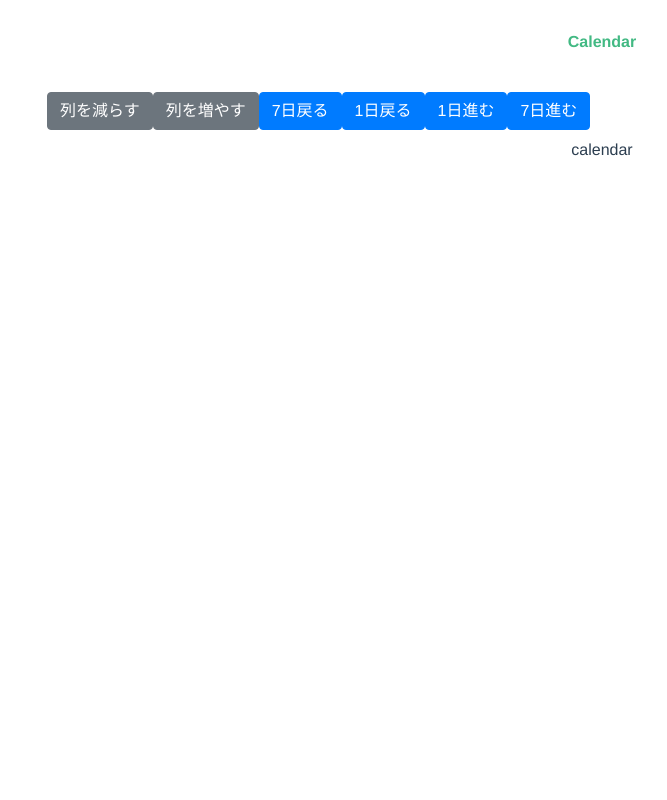
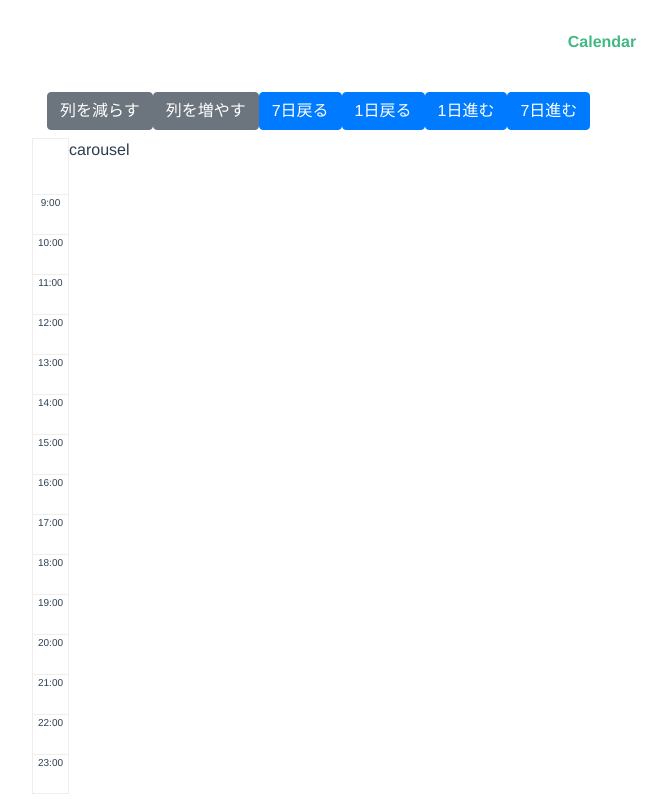
Before and after one commit to tsume-ha/vertical-calendar, a Vue app: page / in a window 1280 px wide. Shown: the whole page, without its empty margins (38-705 px from the left). Built offline with nearby package versions, Linux system fonts and the light colour scheme.

Commit message:
leftside

```diff
--- /dev/null
+++ b/src/assets/table-cell.css
@@ -0,0 +1,24 @@
+@charset "utf-8";
+/* 表内セルの高さ・ボーダー指定 */
+.date, .time{
+    border-top: 1px solid #eee;
+}
+.time:last-child{
+  border-bottom: 1px solid #eee;
+}
+.date{
+  height: 3.5rem;
+  text-align: center;
+  line-height: 1.5rem;
+  font-size: 12px;
+  padding: 0.25rem auto;
+}
+.date.sunday{
+  background-color: #ffc6c6;
+}
+.date.saturday{
+  background-color: #aae7ff;
+}
+.time{
+  height: 20px;
+}
--- a/src/components/Calendar.vue
+++ b/src/components/Calendar.vue
@@ -1,18 +1,50 @@
 <template>
     <div>
         <controller />
-        calendar
+        <div id="table" class="row">
+            <leftside />
+            <carousel />
+        </div>
     </div>
 </template>
 
 <script>
 import controller from '@/components/controller.vue'
+import leftside from '@/components/leftside.vue'
+import carousel from '@/components/carousel.vue'
 
 export default {
     name: 'Calendar',
     components: {
         controller,
-
+        leftside,
+        carousel
     }
 }
 </script>
+
+<style scoped>
+#table{
+  display: flex;
+  flex-direction: row;
+  position: relative;
+  box-sizing: border-box;
+}
+#table > div{
+  position: relative;
+  margin: 0;
+  padding: 0;
+}
+#table > #leftside{
+  display: inline-block;
+  flex-basis: 40px;
+  flex-shrink: 0;
+  flex-grow: 0.25;
+}
+#table > #carousel{
+  display: inline-block;
+  flex-basis: auto;
+  flex-shrink: 1;
+  flex-grow: 10;
+}
+</style>
--- a/src/components/carousel.vue
+++ b/src/components/carousel.vue
@@ -0,0 +1,3 @@
+<template>
+    <div>carousel</div>
+</template>
--- a/src/components/leftside.vue
+++ b/src/components/leftside.vue
@@ -0,0 +1,38 @@
+<template>
+  <div id="calendar-leftside">
+    <div class="date"></div>
+    <template v-for="h in timeRange">
+      <div class="time" :class="h+'00'" :key="h+'00'">
+        {{h}}:00
+      </div>
+      <div class="time" :class="h+'30'" :key="h+'30'"></div>
+    </template>
+  </div>
+</template>
+
+<script>
+export default {
+  name: 'leftside',
+  computed: {
+    timeRange () {
+      return this.$store.getters.timeRange;
+    }
+  }
+
+}
+</script>
+
+<style scoped>
+@import "../assets/table-cell.css";
+#calendar-leftside{
+  border-left: 1px solid #eee;
+  border-right: 1px solid #eee;
+}
+.time{
+  font-size: 10px;
+  padding: 0 5px;
+}
+.time:nth-child(2n+1){
+  border-top: none;
+}
+</style>
--- a/src/store/index.js
+++ b/src/store/index.js
@@ -12,10 +12,10 @@ export default new Vuex.Store({
     timeEnd: 24,
   },
   getters: {
-    timeRange: function () {
-      let t = this.timeStart;
+    timeRange: function (state) {
+      let t = state.timeStart;
       let result = [];
-      while (t < this.timeEnd) {
+      while (t < state.timeEnd) {
         result.push(t);
         t++;
       }
```
